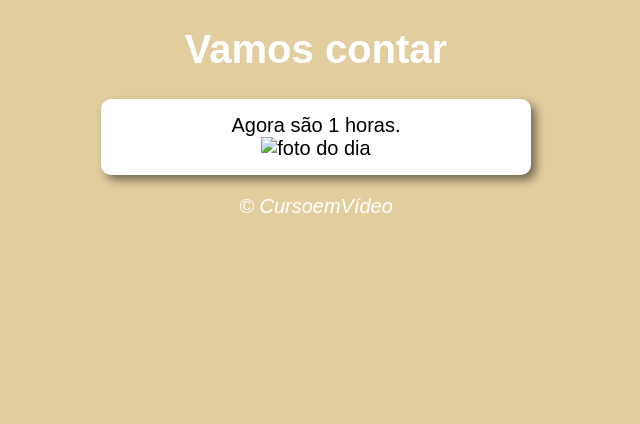
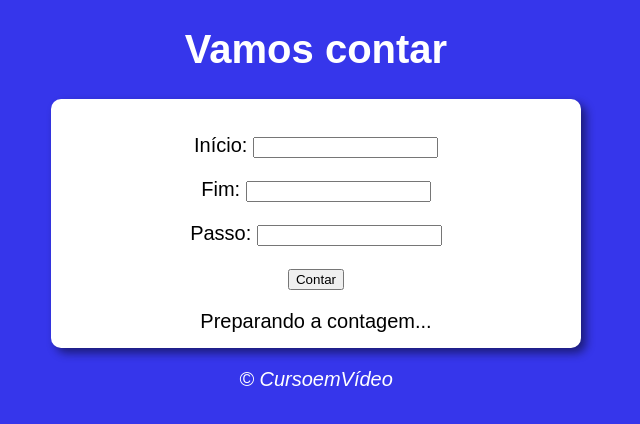
Before and after one commit to victorfreireavfs/javascript, a plain HTML site: page exercícios/aula11ex/ex15/modelo.html in a window 1280 px wide. Shown: the whole page, without its empty margins (324-964 px from the left). Drawn offline with Linux system fonts and the light colour scheme.

Commit message:
exercicio

```diff
--- a/exercícios/aula11ex/ex15/estilo.css
+++ b/exercícios/aula11ex/ex15/estilo.css
@@ -13,10 +13,11 @@ section{
     color: black;
     border-radius: 10px;
     padding: 15px;
-    width: 400px;
+    width: 500px;
     margin: auto;
     box-shadow: 5px 5px 10px rgba(0, 0, 0, 0.493);
 }
+
 
 footer{
     color: white;
--- a/exercícios/aula11ex/ex15/modelo.html
+++ b/exercícios/aula11ex/ex15/modelo.html
@@ -3,19 +3,22 @@
 <head>
     <meta charset="UTF-8">
     <meta name="viewport" content="width=device-width, initial-scale=1.0">
-    <title>Modelo de Exercício</title>
+    <title>Super Contador</title>
     <link rel="stylesheet" href="estilo.css">
 </head>
-<body onload="carregar()">
+<body>
     <header>
         <h1>Vamos contar</h1>
         <section>
-            <div id="msg">
-                Aqui vai aparecer a mensagem...
+            <div id="dados">
+                <p>Início: <input type="number" name="início" id="txti"></p>
+                <p>Fim: <input type="number" name="fim" id="txtf"></p>
+                <p>Passo: <input type="number" name="passo" id="txtp"> </p>
+                <p><input type="button" value="Contar" onclick="contar()"></p>
             </div>
 
-            <div id="foto">
-                <img id="imagem" src="imagens/manhã.png" alt="foto do dia">
+            <div id="res">
+               Preparando a contagem...
             </div>
         </section>
         <footer>
--- a/exercícios/aula11ex/ex15/script.js
+++ b/exercícios/aula11ex/ex15/script.js
@@ -1,21 +1,20 @@
-function carregar(){
-    var msg = window.document.getElementById('msg')
-    var img = window.document.getElementById('imagem')
-    var data = new Date()
-    var hora = data.getHours()
+function contar(){
+    let ini = document.getElementById('txti')
+    let fim = document.getElementById('txtf')
+    let passo = document.getElementById('txtp')
+    let res = document.getElementById('res')
 
-    msg.innerHTML = `Agora são ${hora} horas.`
-    if (hora >= 0 && hora < 12){
-        //BOM DIA!
-        document.body.style.background = '#e2cd9f'
-        img.src = 'imagens/manhã.png'
-    } else if (hora >= 12 && hora< 18){
-        //BOA TARDE!
-        document.body.style.background = '#b9846f'
-        img.src = 'imagens/tarde.png'
+    if (ini.value.length == 0 || fim.value.length == 0 || passo.value.length == 0){
+        window.alert('[ERRO] Faltam dados!')
     } else{
-        //BOA NOITE!
-        document.body.style.background = '#515154'
-        img.src = 'imagens/noite.png'
+        res.innerHTML = 'Contando:'
+        let i = Number(ini.value)
+        let f = Number(fim.value)
+        let p = Number(passo.value)
+
+        for(let c = i; c <= f; c +=p ){
+            res.innerHTML += `${c}`
+        }
     }
+
 }
```
